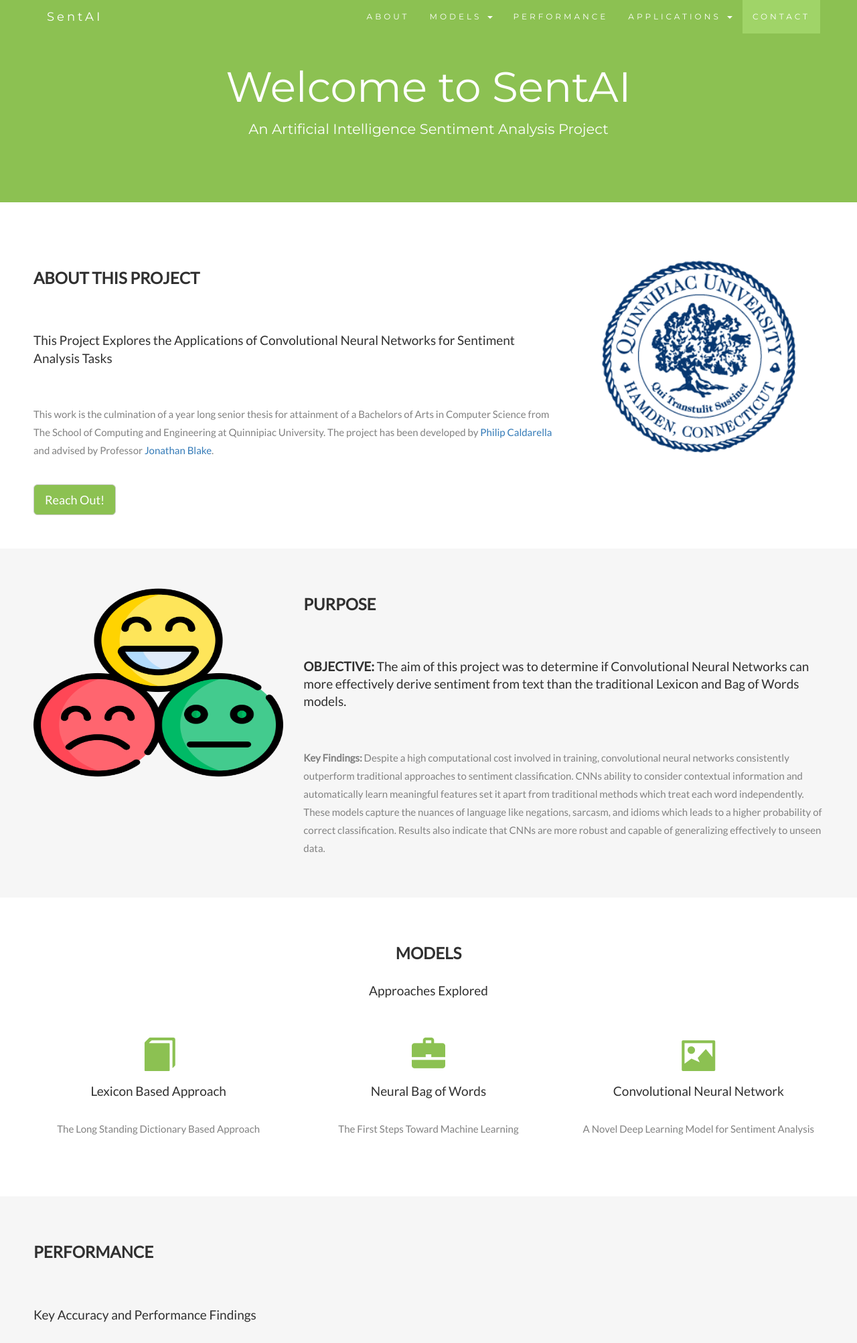
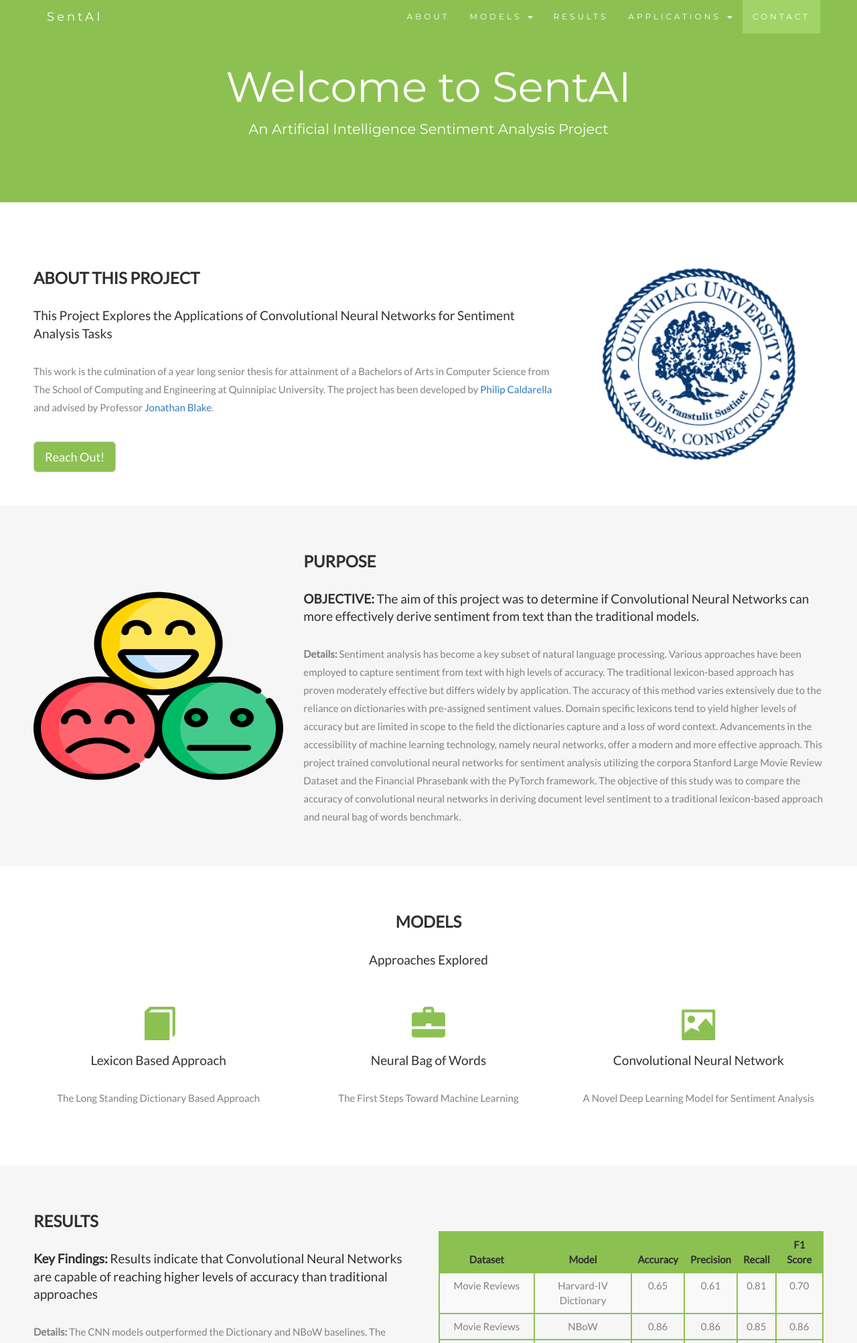
Before and after one commit to hawkeyephil/CSC494, a Flask app: page / in a window 1280 px wide. Shown: the top 2005 px of the page at 67% size. Run offline with Flask 3, Linux system fonts and the light colour scheme; parts of the project's set-up code (start-up, migrations or seed data) failed here and were passed over; some libraries are stand-ins or nearby versions.

Commit message:
Results table

```diff
--- a/static/styles.css
+++ b/static/styles.css
@@ -269,6 +269,39 @@ footer .glyphicon:hover {
     font-size: 20rem;
 }
 
+td {
+    text-align: center;
+    vertical-align: middle;
+    font: sans-serif;
+    color: #818181;
+}
+
+th {
+    text-align: center;
+    vertical-align: middle;
+    color: #303030;
+}
+
+tr:nth-child(odd) {
+    background-color: #8CC152;
+}
+
+table.table-bordered {
+    border: 2px solid #8CC152;
+}
+
+table.table-bordered > thead > tr > th {
+    border: 2px solid #8CC152;
+}
+table.table-bordered > tbody > tr > td {
+    border: 2px solid #8CC152;
+}
+
+table.table-hover tbody tr:hover td {
+    background-color: #A0D468;
+    color: #fff;
+}
+
 @keyframes slide {
 0% {
     opacity: 0;
--- a/templates/index.html
+++ b/templates/index.html
@@ -43,7 +43,7 @@
                   <li><a href="#cnn">CNN</a></li>
                 </ul>
               </li>
-              <li><a href="#performance">PERFORMANCE</a></li>
+              <li><a href="#results">RESULTS</a></li>
               <li class="dropdown">
                 <a class="dropdown-toggle" data-toggle="dropdown" href="#">APPLICATIONS
                 <span class="caret"></span></a>
@@ -67,15 +67,14 @@
 
       <!--About Section-->
       <div id="about" class="container-fluid">
-        <div class="row">
+        <div class="row" style="display: flex; align-items: center;">
           <div class="col-sm-8">
-            <h2>About this Project</h2><br>
-            <h4>This Project Explores the Applications of Convolutional Neural Networks for Sentiment Analysis Tasks</h4><br>
+            <h2>About this Project</h2>
+            <h4>This Project Explores the Applications of Convolutional Neural Networks for Sentiment Analysis Tasks</h4>
             <p>This work is the culmination of a year long senior thesis for attainment of a Bachelors of Arts in Computer Science from The School of Computing and Engineering at Quinnipiac University. The project has been developed by <a href="https://www.linkedin.com/in/philipcaldarella">Philip Caldarella</a> and advised by Professor <a href="https://www.qu.edu/faculty-and-staff/jonathan-blake/">Jonathan Blake</a>. </p>
             <br><button class="btn btn-default btn-lg custom-button" onclick="window.location.href='#contact'">Reach Out!</button>
           </div>
           <div class="col-sm-4" style="display: flex; justify-content: center; align-items: center;">
-
             <img src="{{ url_for('static', filename = 'imgs/QUSeal.png') }}" alt="Logo" width="300" height="300">
           </div>
         </div>
@@ -83,16 +82,17 @@
 
       <!--Purpose Section-->
       <div class="container-fluid bg-grey">
-        <div class="row">
+        <div class="row" style="display: flex; align-items: center;">
           <div class="col-sm-4" style="display: flex; justify-content: center; align-items: center;">
             <img src="{{ url_for('static', filename = 'imgs/SentimentAnalysisToolLogo.png') }}" alt="Logo" width="400" height="300">
           </div>
           <div class="col-sm-8">
-            <h2>Purpose</h2><br>
-            <h4><strong>OBJECTIVE:</strong> The aim of this project was to determine if Convolutional Neural Networks can more effectively derive sentiment from text than the traditional Lexicon and Bag of Words models. </h4><br>
-            <p><strong>Key Findings:</strong> Despite a high computational cost involved in training, convolutional neural networks consistently outperform traditional approaches to sentiment classification.
-              CNNs ability to consider contextual information and automatically learn meaningful features set it apart from traditional methods which treat each word independently. These models capture the nuances of language like negations, sarcasm, and idioms which leads to a higher probability of correct classification.
-              Results also indicate that CNNs are more robust and capable of generalizing effectively to unseen data. </p>
+            <h2>Purpose</h2>
+            <h4><strong>OBJECTIVE:</strong> The aim of this project was to determine if Convolutional Neural Networks can more effectively derive sentiment from text than the traditional models. </h4>
+            <p><strong>Details:</strong> Sentiment analysis has become a key subset of natural language processing. Various approaches have been employed to capture sentiment from text with high levels of accuracy.
+              The traditional lexicon-based approach has proven moderately effective but differs widely by application. The accuracy of this method varies extensively due to the reliance on dictionaries with pre-assigned sentiment values.
+              Domain specific lexicons tend to yield higher levels of accuracy but are limited in scope to the field the dictionaries capture and a loss of word context. Advancements in the accessibility of machine learning technology, namely neural networks, offer a modern and more effective approach.
+              This project trained convolutional neural networks for sentiment analysis utilizing the corpora Stanford Large Movie Review Dataset and the Financial Phrasebank with the PyTorch framework. The objective of this study was to compare the accuracy of convolutional neural networks in deriving document level sentiment to a traditional lexicon-based approach and neural bag of words benchmark. </p>
           </div>
         </div>
       </div>
@@ -122,32 +122,101 @@
       </div>
 
 
-      <!--Performance Section-->
-      <br><div id="performance" class="container-fluid bg-grey">
-        <h2>Performance</h2><br>
-        <h4>Key Accuracy and Performance Findings</h4>
-        <div class="row text-center slideanim">
-          <div class="col-sm-4">
-            <div class="thumbnail">
-              <img src="{{ url_for('static', filename = 'imgs/SentimentAnalysisToolLogo.png') }}" alt="Logo" width="400" height="300">
-              <p><strong>Accuracy</strong></p>
-              <p>Accuracy matrics</p>
+      <!--Results Section-->
+      <br><div id="results" class="container-fluid bg-grey">
+        <div class="row" style="display: flex; align-items: center;">
+          <div class="col-sm-6">
+            <h2>Results</h2>
+            <h4><strong>Key Findings: </strong>Results indicate that Convolutional Neural Networks are capable of reaching higher levels of accuracy than traditional approaches</h4>
+            <p><strong>Details: </strong>The CNN models outperformed the Dictionary and NBoW baselines. The Stanford Large Movie Review and Financial Phrasebank datasets reached a classification accuracy of 92% and 86% on validation data, respectively.
+              Using macro averaging, the precision and recall metrics were calculated. The CNN models achieved the highest F1-Scores which indicates their ability to correctly predict all classes.
+            </p>
+            <p>
+              For binary classification, the CNN trained on the Stanford Large Movie Review achieved 91% and 92% accuracy at predicting the positive and negative class, respectively.
+              For multiclass classification, the CNN trained on the Financial Phrasebank predicted the positive, neutral, and negative classes correctly 95%, 68%, and 96% of the time, respectively.
+              Despite lower effectiveness at classifying neutral sentiment, the model still eclipsed the Neural Bag of Words baseline by multiple percentage points for each class.
+            </p>
+          </div>
+          <div class="col-sm-6" style="display: flex; justify-content: center; align-items: center;">
+            <div class="table-responsive">
+              <table class="table table-bordered table-hover table-striped">
+                <thead>
+                  <tr>
+                    <th>Dataset</th>
+                    <th>Model</th>
+                    <th>Accuracy</th>
+                    <th>Precision</th>
+                    <th>Recall</th>
+                    <th>F1 Score</th>
+                  </tr>
+                </thead>
+                <tbody>
+                  <tr>
+                    <td>Movie Reviews</td>
+                    <td>Harvard-IV Dictionary</td>
+                    <td>0.65</td>
+                    <td>0.61</td>
+                    <td>0.81</td>
+                    <td>0.70</td>
+                  </tr>
+                  <tr>
+                    <td>Movie Reviews</td>
+                    <td>NBoW</td>
+                    <td>0.86</td>
+                    <td>0.86</td>
+                    <td>0.85</td>
+                    <td>0.86</td>
+                  </tr>
+                  <tr>
+                    <td>Movie Reviews</td>
+                    <td>CNN</td>
+                    <td>0.92</td>
+                    <td>0.92</td>
+                    <td>0.91</td>
+                    <td>0.91</td>
+                  </tr>
+                  <tr>
+                    <td>Financial Phrasebank</td>
+                    <td>LM Dictionary</td>
+                    <td>0.57</td>
+                    <td>0.64</td>
+                    <td>0.58</td>
+                    <td>0.61</td>
+                  </tr>
+                  <tr>
+                    <td>Financial Phrasebank</td>
+                    <td>NBoW</td>
+                    <td>0.86</td>
+                    <td>0.85</td>
+                    <td>0.85</td>
+                    <td>0.85</td>
+                  </tr>
+                  <tr>
+                    <td>Financial Phrasebank</td>
+                    <td>CNN</td>
+                    <td>0.86</td>
+                    <td>0.87</td>
+                    <td>0.86</td>
+                    <td>0.86</td>
+                  </tr>
+                </tbody>
+              </table>
             </div>
           </div>
-          <div class="col-sm-4">
-            <div class="thumbnail">
-              <img src="{{ url_for('static', filename = 'imgs/SentimentAnalysisToolLogo.png') }}" alt="Logo" width="400" height="300">
-              <p><strong>Speed</strong></p>
-              <p>Efficiency metrics</p>
-            </div>
+        </div><br>
+
+        <div class="row" style="display: flex; align-items: center;">
+          <div class="col-sm-4" style="display: flex; justify-content: center; align-items: center;">
+            <span class = "glyphicon glyphicon-dashboard logo"></span>
           </div>
-          <div class="col-sm-4">
-            <div class="thumbnail">
-              <img src="{{ url_for('static', filename = 'imgs/SentimentAnalysisToolLogo.png') }}" alt="Logo" width="400" height="300">
-              <p><strong>Capability</strong></p>
-              <p>Capability metrics</p>
-            </div>
+          <div class="col-sm-8">
+            <p><strong>Conclusions & Next Steps:</strong> Despite a high computational cost involved in training, convolutional neural networks consistently outperform traditional approaches to sentiment classification.
+              CNNs ability to consider contextual information and automatically learn meaningful features set it apart from traditional methods which treat each word independently.
+              These models capture the nuances of language like negations, sarcasm, and idioms which leads to a higher probability of correct classification. Results also indicate that CNNs are more robust and capable of generalizing effectively to unseen data. A key next step for this project is to integrate the X API into the web application.
+              The ambition is to build a tool for users to quickly survey sentiment for a topic of their choosing utilizing data pulled directly from X.</p>
           </div>
+        </div>
+
         </div><br>
       </div>
 
```
